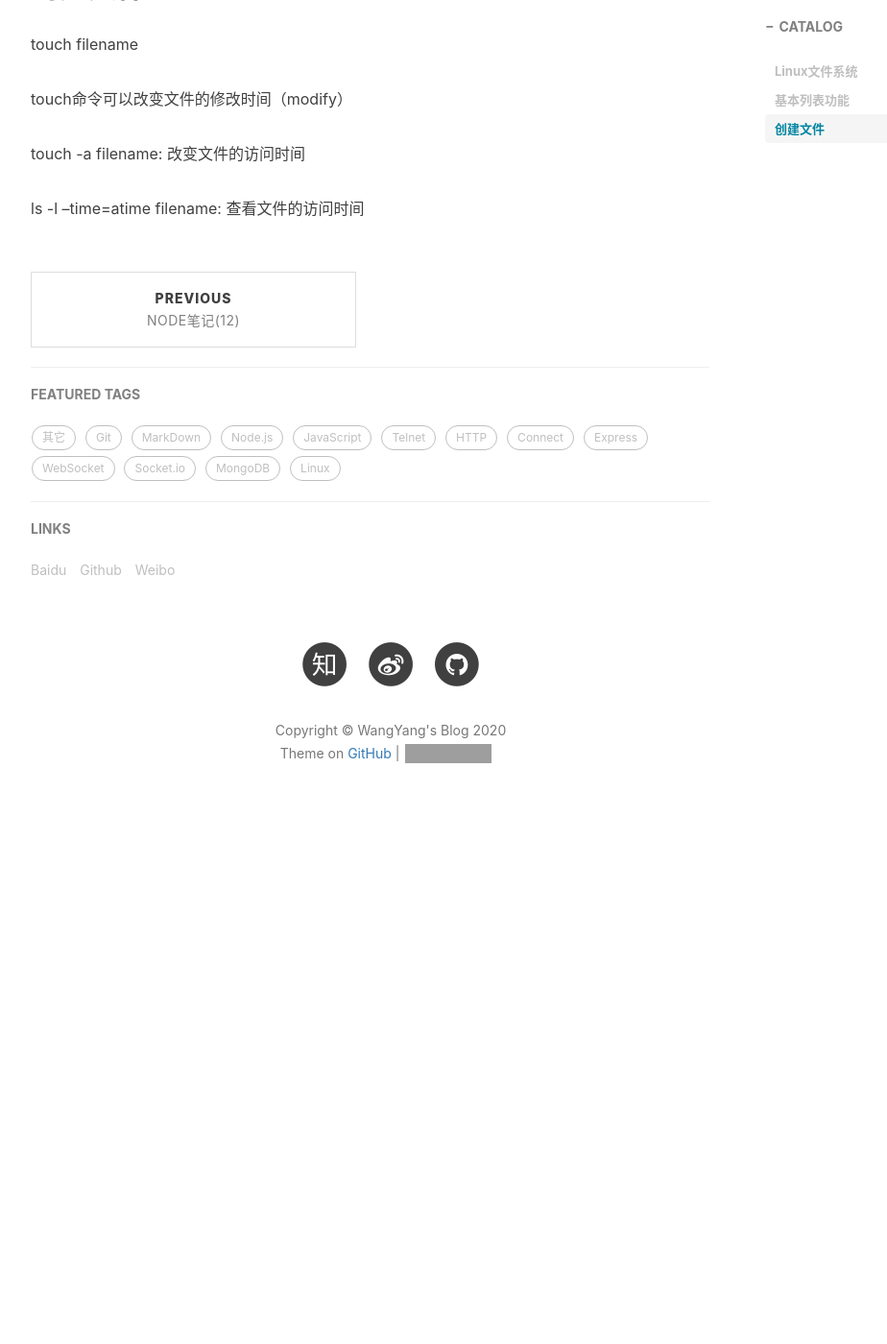
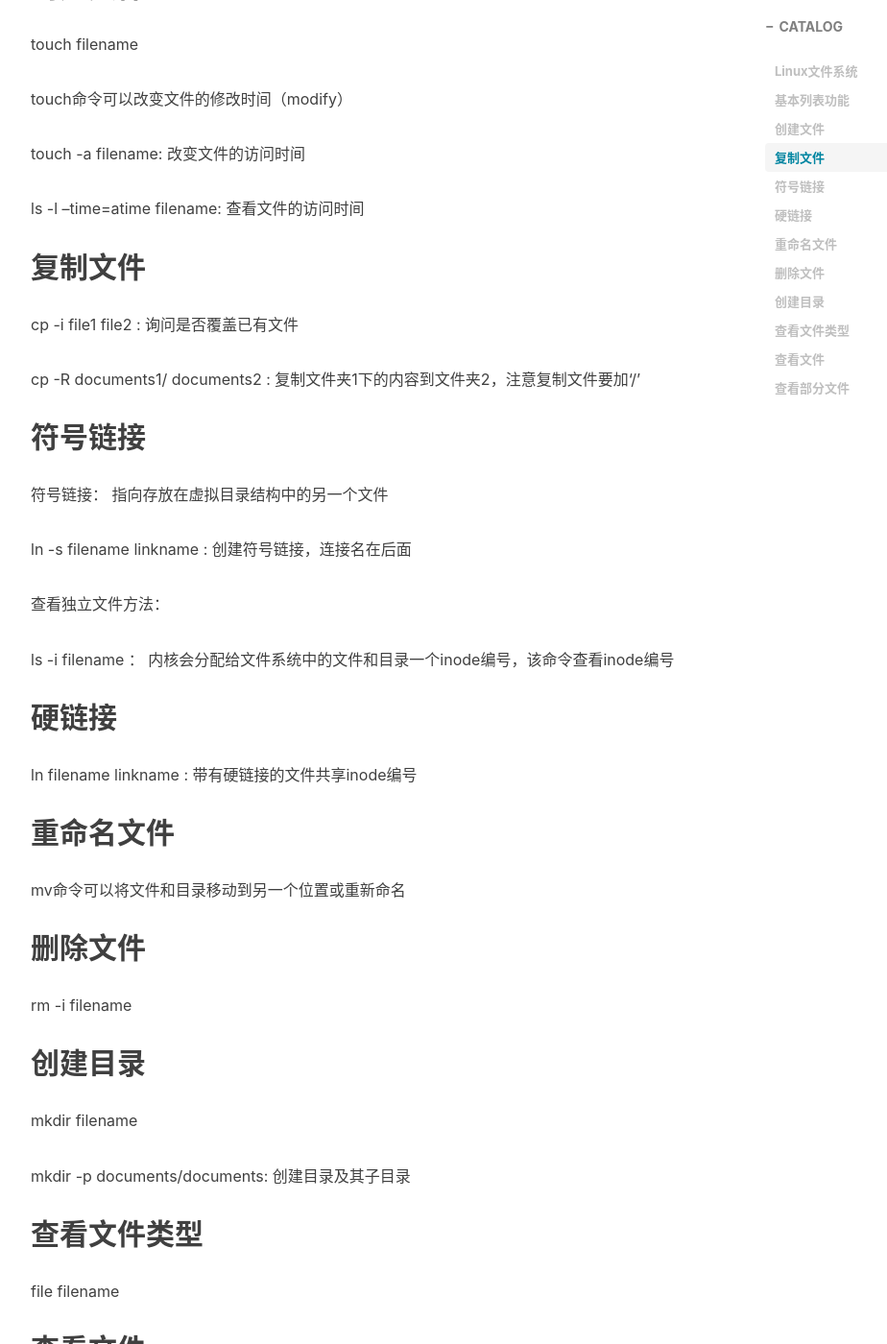
Before and after one commit to wangyang1996/wangyang1996.github.io, a Jekyll site: the page built from _posts/2020-2-28-Linux-1.md, in a window 1280 px wide and 1400 px high, scrolled down 1959 px. Shown: the whole window at 96% size, without its empty margins (233-1157 px from the left). Built offline with Jekyll 4.4.1, drawn with Linux system fonts in a browser that asks for light colours; nearby versions of some CDN libraries; comment, search, counter and statistics services are not loaded; before the commit the page ends 2848 px from its top, so only the background shows below that; some of the changed text lies outside the part shown; grey boxes are pictures that could not be loaded.

Commit message:
Update 2020-2-28-Linux-1.md
modify linux-1.md

```diff
--- a/_posts/2020-2-28-Linux-1.md
+++ b/_posts/2020-2-28-Linux-1.md
@@ -62,3 +62,66 @@ touch命令可以改变文件的修改时间（modify）
 touch -a filename: 改变文件的访问时间
 
 ls -l --time=atime filename: 查看文件的访问时间
+
+复制文件
+---------------------
+
+cp -i file1 file2 : 询问是否覆盖已有文件
+
+cp -R documents1/  documents2 : 复制文件夹1下的内容到文件夹2，注意复制文件要加‘/’
+
+符号链接
+--------------------
+
+符号链接： 指向存放在虚拟目录结构中的另一个文件
+
+ln -s filename linkname : 创建符号链接，连接名在后面
+
+查看独立文件方法：
+
+ls -i filename ： 内核会分配给文件系统中的文件和目录一个inode编号，该命令查看inode编号
+
+硬链接
+-----------------------
+
+ln filename linkname : 带有硬链接的文件共享inode编号
+
+重命名文件
+----------------------
+
+mv命令可以将文件和目录移动到另一个位置或重新命名
+
+删除文件
+------------------
+
+rm -i filename
+
+创建目录
+------------------
+
+mkdir filename
+
+mkdir -p documents/documents: 创建目录及其子目录
+
+查看文件类型
+--------------------
+
+file filename
+
+查看文件
+-----------------
+
+cat -n filename : -n参数会给所有的行加上行号
+
+cat -b filename : -b参数只给有文本的行加上行号
+
+查看部分文件
+-----------------------
+
+tail filename :只显示文件最后几行的内容
+
+tail -n number filename : 只显示文件最后n行的内容
+
+head filename :只显示文件开头几行的内容
+
+head -n number filename : 只显示文件开头n行的内容
```
